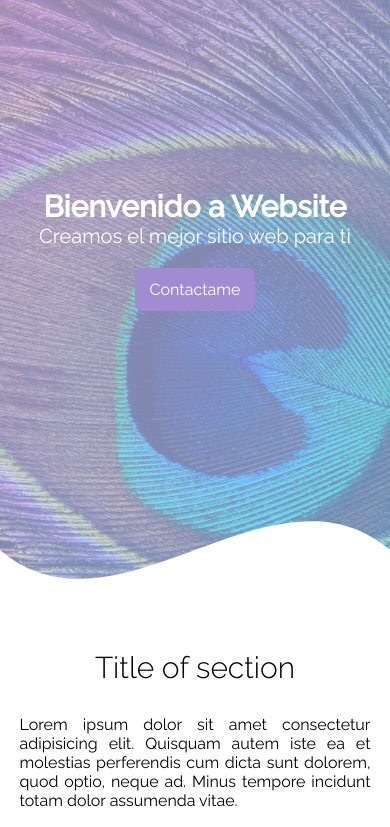
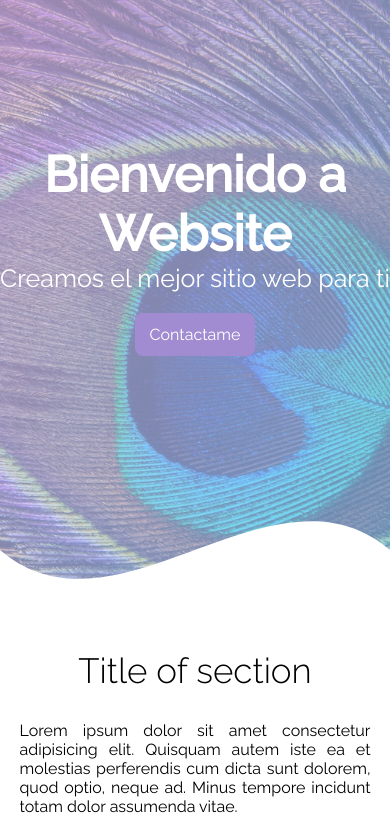
Before and after one commit to jpereda7/Landing-Page, a plain HTML site: page Index.html in a window 390 px wide. Shown: the top 827 px of the page. Drawn offline with Linux system fonts and the light colour scheme; files that its build step writes are made by us from their sources.

Commit message:
Update estilos.css

```diff
--- a/estilos.css
+++ b/estilos.css
@@ -299,7 +299,6 @@ input[type="submit"]:hover{
     .info p{
         text-align: center;
     }
-}
 
 /* Section */
     .website{
@@ -340,28 +339,4 @@ input[type="submit"]:hover{
         width: 98%;
         margin-bottom: 20px;
     }
-
-@media screen and (max-width:400px){
-    .titulo,
-    .textos-hero h1{
-        font-size: 30px;
-    }
-
-    .textos-hero p{
-        font-size: 20px;
-        text-align: center;
-    }
-
-    .card{
-        height: 380px;
-    }
-
-    .website .contenedor-textos-main{
-        margin-bottom: 30px;
-    }
-
-    .galeria-cont>img{
-        width: 97%;
-    }
-
 }
```
